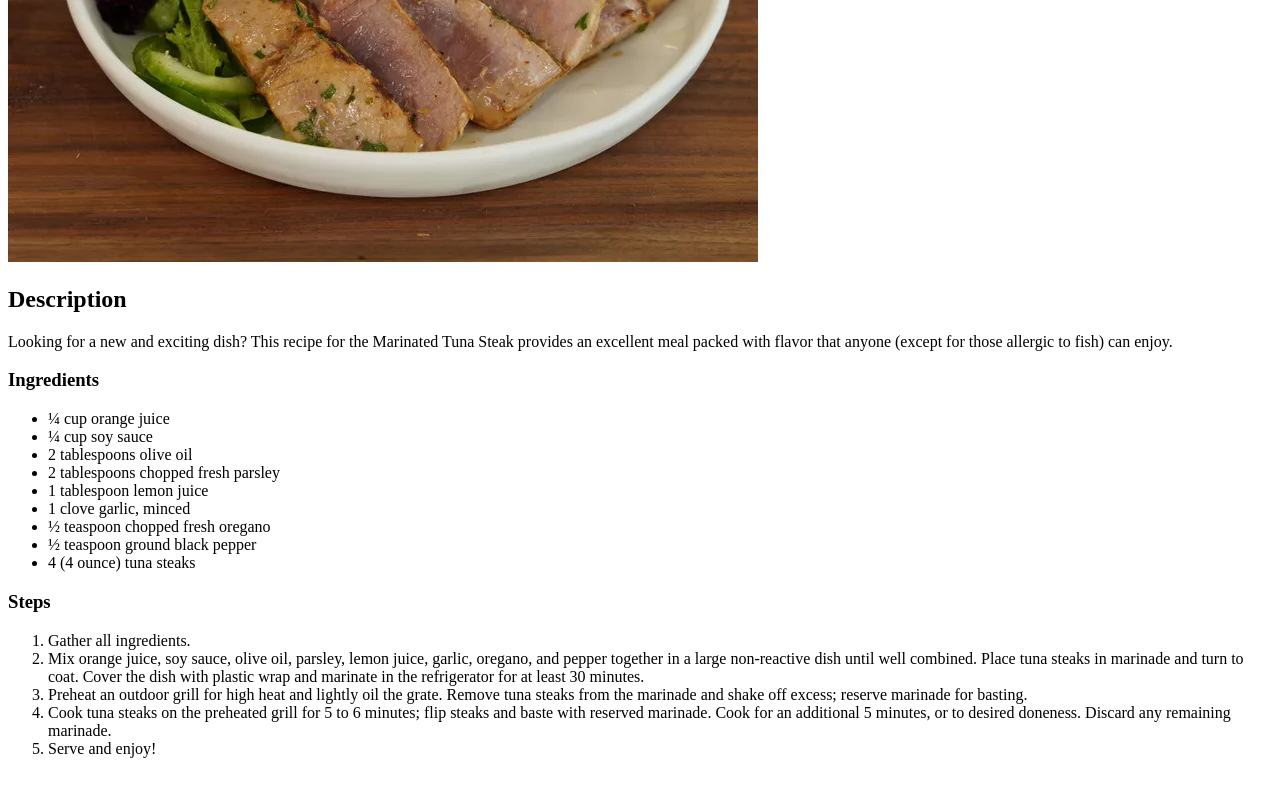
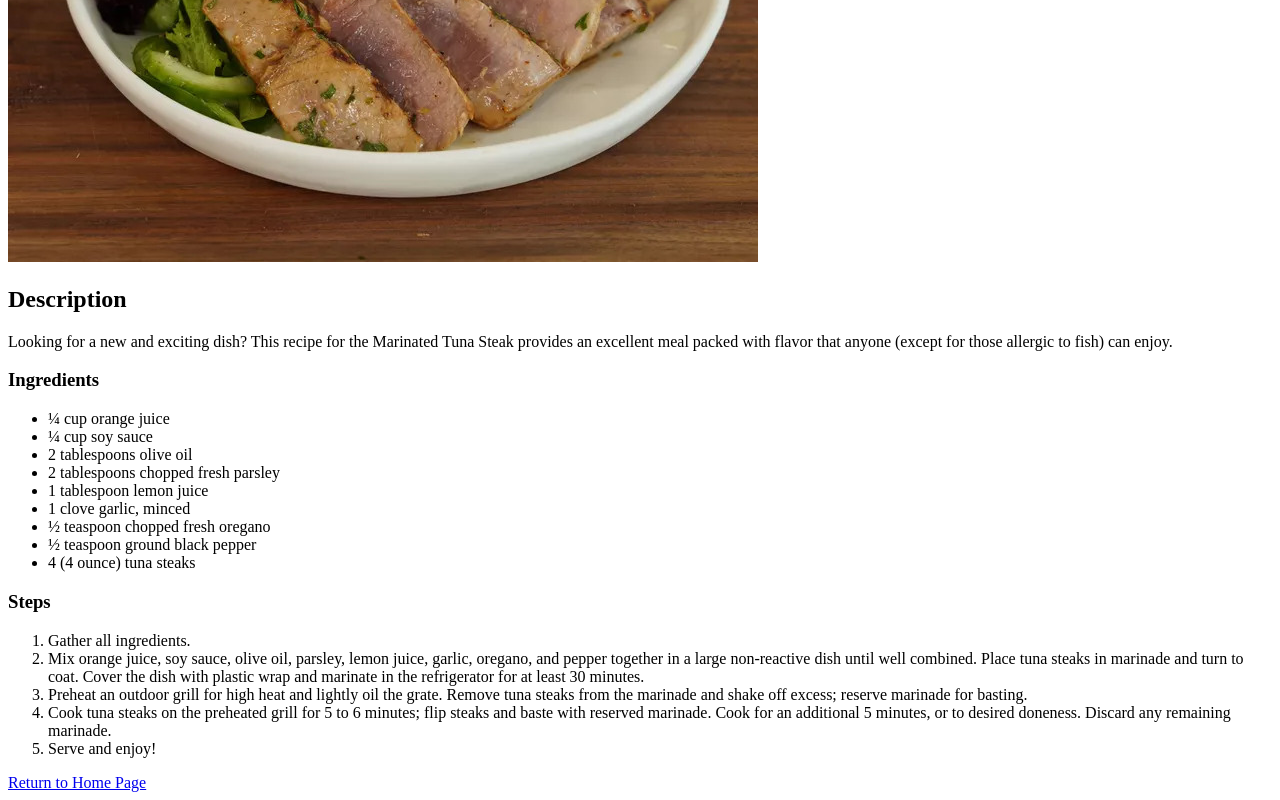
Before and after one commit to EthanT-young/odin-recipes, a plain HTML site: page recipes/tuna-steak.html in a window 1280 px wide. Shown: the part 381-1181 px from the top of the page. Before the commit the page ends 1155 px from the top, so only its background shows below. Drawn offline with Linux system fonts and the light colour scheme.

Commit message:
Added a return to home link

```diff
--- a/recipes/tuna-steak.html
+++ b/recipes/tuna-steak.html
@@ -39,5 +39,8 @@
             <li>Cook tuna steaks on the preheated grill for 5 to 6 minutes; flip steaks and baste with reserved marinade.
                  Cook for an additional 5 minutes, or to desired doneness. Discard any remaining marinade.</li>
             <li>Serve and enjoy!</li>
+        </ol>
+
+        <a href="../index.html">Return to Home Page</a>
     </body>
 </html>
```
Also changed, not shown: recipes/spaghetti.html (+1 -1 lines).
